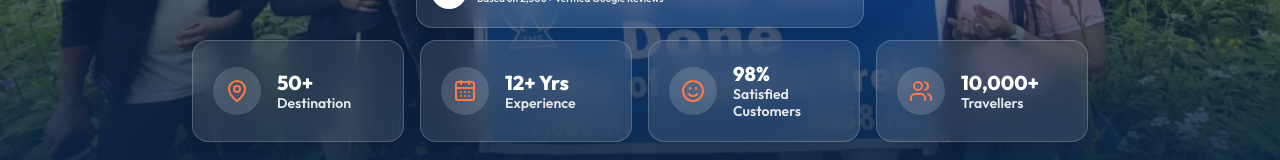
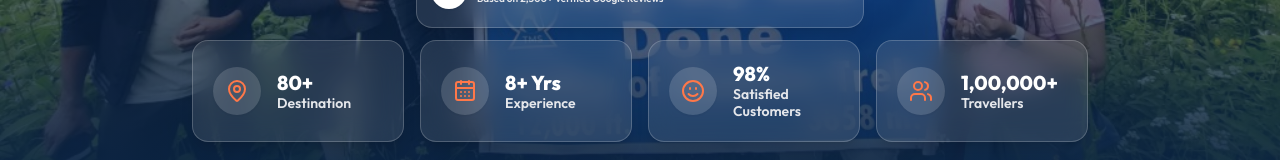
Before and after one commit to orgtripmysoul-cloud/trip_my_soul, a Next.js app: page / in a window 1280 px wide. Shown: the part 585-745 px from the top of the page. Built offline with nearby package versions, Linux system fonts and the light colour scheme; a web font is replaced by a local one.

Commit message:
feat: update HERO_STATS with revised destination, experience, and traveller figures

```diff
--- a/src/components/HeroSection.tsx
+++ b/src/components/HeroSection.tsx
@@ -18,10 +18,10 @@ const HERO_SLIDES = [
  * until verified figures are supplied.
  */
 const HERO_STATS = [
-  { label: "Destination", value: "50+", Icon: MapPin },
-  { label: "Experience", value: "12+ Yrs", Icon: CalendarDays },
+  { label: "Destination", value: "80+", Icon: MapPin },
+  { label: "Experience", value: "8+ Yrs", Icon: CalendarDays },
   { label: "Satisfied Customers", value: "98%", Icon: Smile },
-  { label: "Travellers", value: "10,000+", Icon: Users },
+  { label: "Travellers", value: "1,00,000+", Icon: Users },
 ] as const;
 
 const SLIDE_INTERVAL_MS = 5000;
```
